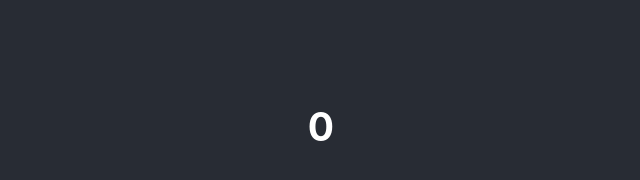
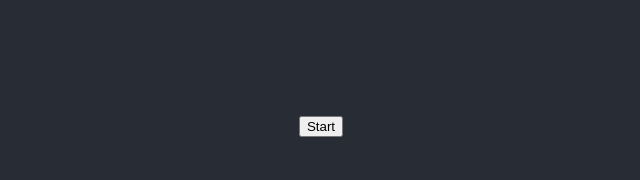
Before and after one commit to A-DiRusso/practice-stopwatch-react-app, a React (Create React App) app: page / in a window 1280 px wide. Shown: the part 274-454 px from the top of the page, without its empty margins (319-959 px from the left). Built offline with nearby package versions, Linux system fonts and the light colour scheme.

Commit message:
adds button in Stopwatch.js that defaults to start

```diff
--- a/src/Stopwatch.js
+++ b/src/Stopwatch.js
@@ -1,10 +1,9 @@
 import React from 'react'
 
-function Stopwatch(props) {
-  return (
-    <div>
-      <h2>{props.tick}</h2>
-    </div>
+function Stopwatch({clickHandler, timerBool}) {
+  return (<>
+            <button onClick={clickHandler}>{timerBool ? `Stop` : `Start`}</button>
+          </>
   )
 }
 
```
